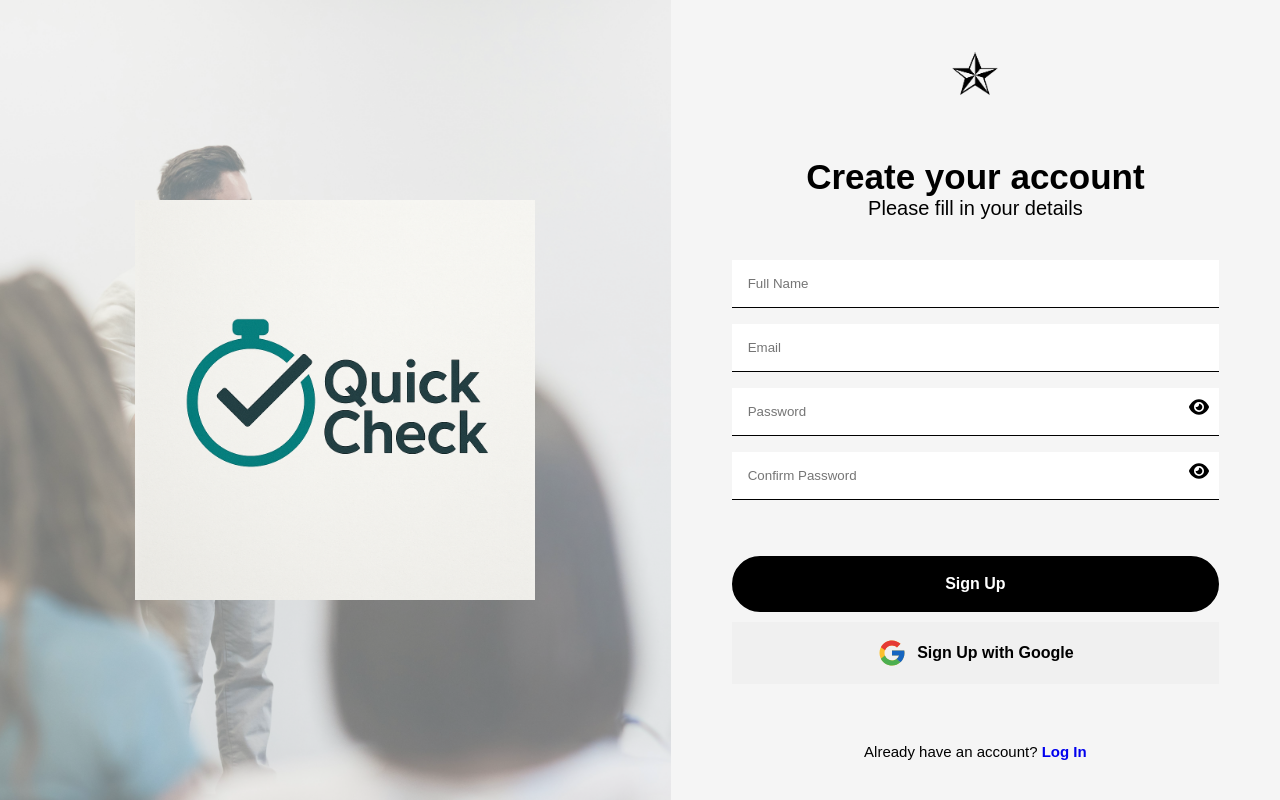
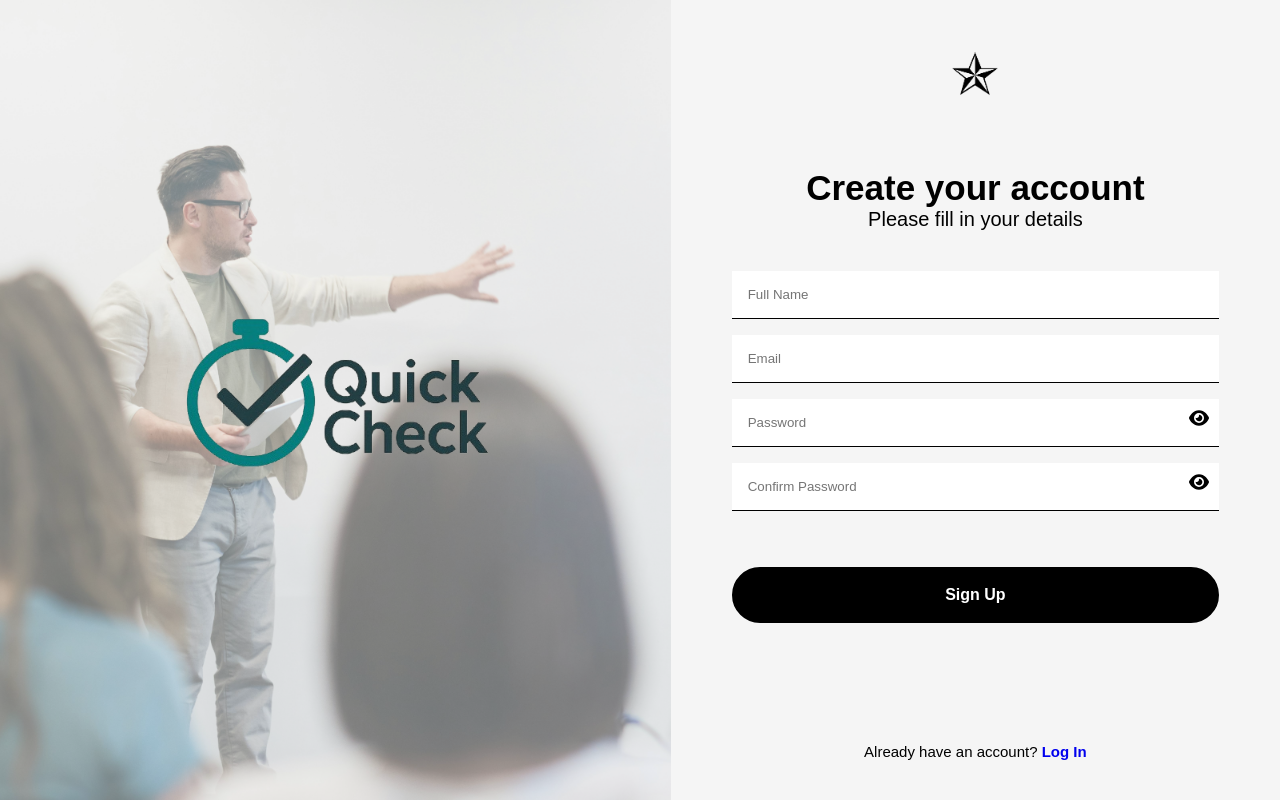
Before and after one commit to johanngwapo/QuickCheck, a React (Vite) app in the folder instructor_page/: page /register in a window 1280 px wide. Built offline with nearby package versions, Linux system fonts and the light colour scheme.

Commit message:
w/ google verifications

```diff
--- a/instructor_page/package.json
+++ b/instructor_page/package.json
@@ -16,6 +16,7 @@
     "@emotion/styled": "^11.14.1",
     "@mui/icons-material": "^7.2.0",
     "@mui/material": "^7.1.2",
+    "@react-oauth/google": "^0.12.2",
     "axios": "^1.10.0",
     "react": "^19.1.0",
     "react-dom": "^19.1.0",
--- a/instructor_page/src/App.jsx
+++ b/instructor_page/src/App.jsx
@@ -3,23 +3,28 @@ import LandingPage from './components/LandingPage';
 import Login from './components/Login';
 import Register from "./components/Register";
 import Admin from './components/Admin';
+import { GoogleOAuthProvider } from "@react-oauth/google";
 import StickyHeadTable from './components/StudentGroup';
+
+const clientId = "1086377487635-p5pnpc11gkshsr8rjh87eqgrpg18tn8j.apps.googleusercontent.com";
 
 const App = () => {
   return (
+    <GoogleOAuthProvider clientId={clientId}>
       <BrowserRouter>
         <Routes>
-        <Route path='/' element={<Login/>} />
-        <Route path='/login' element={<Login/>}/>
-        <Route path='/landing' element={<LandingPage/>}/>
-        <Route path='/register' element={<Register/>}/>
-        <Route path='/admin' element={<Admin/>}/>
-        <Route path='/student' element={<StickyHeadTable/>}/>
+          <Route path='/' element={<Login />} />
+          <Route path='/login' element={<Login />} />
+          <Route path='/landing' element={<LandingPage />} />
+          <Route path='/register' element={<Register />} />
+          <Route path='/admin' element={<Admin />} />
+          <Route path='/student' element={<StickyHeadTable />} />
           {/* Add more routes as needed */}
           <Route path="*" element={<div>404 - Page Not Found</div>} />
         </Routes>
       </BrowserRouter>
-  )
-}
+    </GoogleOAuthProvider>
+  );
+};
 
-export default App
+export default App;
--- a/instructor_page/src/components/Login.jsx
+++ b/instructor_page/src/components/Login.jsx
@@ -1,10 +1,11 @@
 import React, { useState } from "react";
 import { useNavigate } from "react-router-dom";
 import axios from "axios";
-
+import { GoogleLogin } from "@react-oauth/google";
 import TeacherImage from "../assets/instructor.jpg";
 import Logo from "../assets/logo.png";
 import QuickCheck from "../assets/quickcheck_logo.png";
+import QuickCheckLogo from "../assets/logo-withoutbg.png";
 import GoogleSvg from "../assets/icons8-google.svg";
 import { FaEye, FaEyeSlash } from "react-icons/fa6";
 import "./css/login.css";
@@ -20,13 +21,12 @@ const Login = () => {
 
   axios.post("http://localhost:8080/api/users/login", { email, password })
     .then((res) => {
-      alert("Login successful!");
       setEmail("");
       setPassword("");
 
-      // Redirect based on email
+
       if (email.includes("@admin")) {
-        navigate("/admin"); // Change this to your admin page route
+        navigate("/admin");
       } else {
         navigate("/landing");
       }
@@ -45,7 +45,7 @@ const Login = () => {
     className="login-left-bg"
     style={{ backgroundImage: `url(${TeacherImage})` }}
   />
-    <img src={QuickCheck} alt="QuickCheck Logo" className="quickcheck-logo" />
+    <img src={QuickCheckLogo} alt="QuickCheck Logo" className="quickcheck-logo" />
   </div>
 
       <div className="login-right">
@@ -92,10 +92,19 @@ const Login = () => {
 
               <div className="login-center-buttons">
                 <button type="submit" className="main-btn">Log In</button>
-                <button type="button">
-                  <img src={GoogleSvg} alt="Google logo" />
-                  Log In with Google
-                </button>
+                <GoogleLogin
+  onSuccess={(credentialResponse) => {
+    console.log("Google login success:", credentialResponse);
+
+    // Optional: Decode token or fetch user info
+    // Example decode: https://jwt.io/ or jwt-decode lib
+    navigate("/landing");
+  }}
+  onError={() => {
+    console.log("Google login failed");
+    alert("Google login failed!");
+  }}
+/>
               </div>
             </form>
           </div>
--- a/instructor_page/src/components/Register.jsx
+++ b/instructor_page/src/components/Register.jsx
@@ -4,6 +4,11 @@ import Logo from "../assets/logo.png";
 import QuickCheck from "../assets/quickcheck_logo.png";
 import GoogleSvg from "../assets/icons8-google.svg";
 import { FaEye, FaEyeSlash } from "react-icons/fa6";
+import QuickCheckLogo from "../assets/logo-withoutbg.png";
+
+
+import { GoogleLogin } from "@react-oauth/google";
+
 import "./css/login.css";
 import axios from "axios";
 import TeacherImage from "../assets/instructor.jpg";
@@ -47,7 +52,7 @@ const Register = () => {
         className="login-left-bg"
         style={{ backgroundImage: `url(${TeacherImage})` }}
       />
-        <img src={QuickCheck} alt="QuickCheck Logo" className="quickcheck-logo" />
+        <img src={QuickCheckLogo} alt="QuickCheck Logo" className="quickcheck-logo" />
       </div>
 
       <div className="login-right">
@@ -105,10 +110,19 @@ const Register = () => {
                 <button type="submit" className="main-btn">
                   Sign Up
                 </button>
-                <button type="button">
-                  <img src={GoogleSvg} alt="" />
-                  Sign Up with Google
-                </button>
+                <GoogleLogin
+                  onSuccess={(credentialResponse) => {
+                    console.log("Google login success:", credentialResponse);
+
+                    // Optional: Decode token or fetch user info
+                    // Example decode: https://jwt.io/ or jwt-decode lib
+                    navigate("/landing");
+                  }}
+                  onError={() => {
+                    console.log("Google login failed");
+                    alert("Google login failed!");
+                  }}
+                />
               </div>
             </form>
           </div>
```
Also changed, not shown: instructor_page/src/assets/logo-withoutbg.png (added), 1 other file (tests, documents, lock files or other folders). Lines whose indentation alone changed are shown as unchanged.
